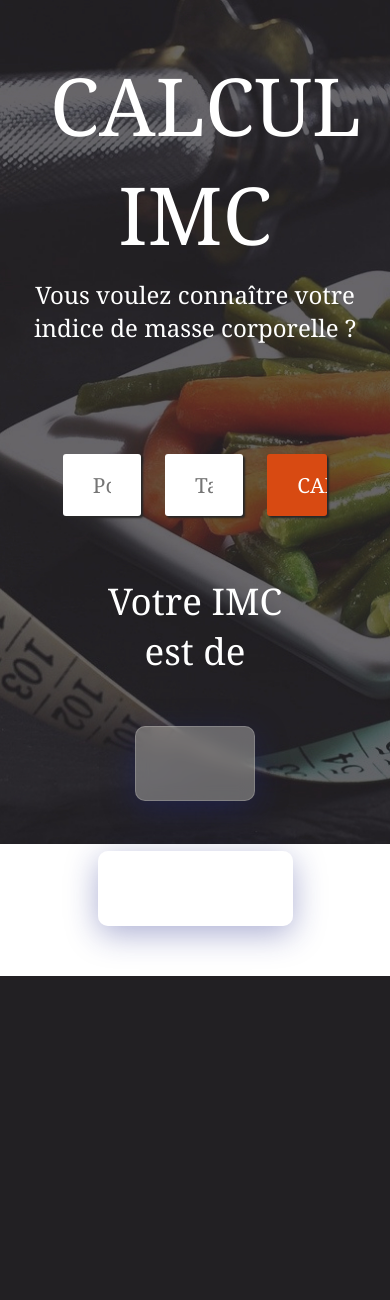
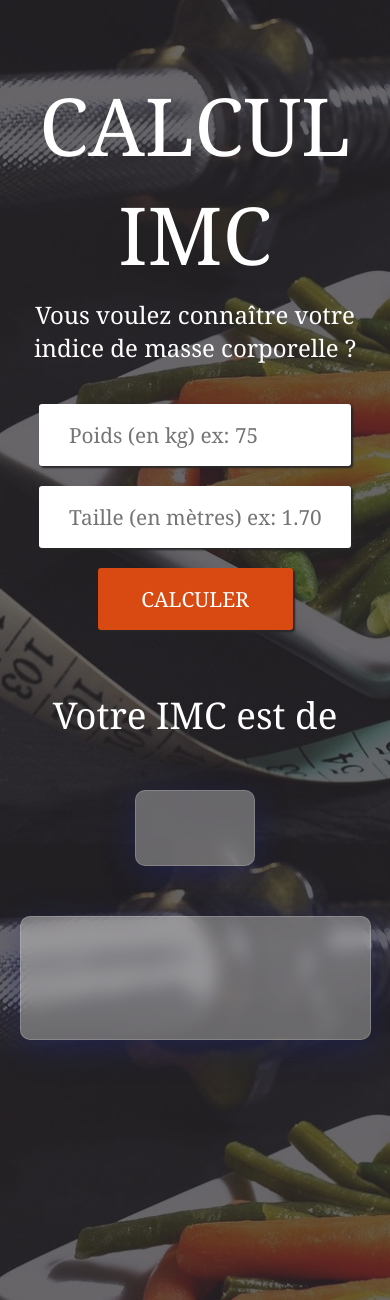
Before and after one commit to Skencker/imc, a PHP site: page / in a window 390 px wide. Before the commit the page ends 976 px from the top, so only its background shows below. Run offline with PHP 8.4, Linux system fonts and the light colour scheme.

Commit message:
version mobile

```diff
--- a/imc.php
+++ b/imc.php
@@ -1,13 +1,13 @@
 <?php
 $imc = '';
 $corpu = '';
+//message erreur
 $error_message = '';
 
 if($_SERVER['REQUEST_METHOD'] === 'POST') {
   $poids = htmlspecialchars( $_POST['poids']);
   $taille = htmlspecialchars( $_POST['taille']);
-  //message erreur
-  $error_message = '';
+
   if (isset($_POST['poids']) && isset($_POST['taille'])){
     if (is_numeric($poids) && is_numeric($taille) && ($poids > 0) && ($taille > 0) && ($poids < 180) && ($taille < 2.5)  ) {
       // Calcul IMC
@@ -28,11 +28,13 @@ if($_SERVER['REQUEST_METHOD'] === 'POST') {
             $corpu = "Vous êtes en Obésité";
             break;
       }
+      unset ($_taille);
+      unset ($_poids);
     } else {
         $error_message = 'Vous devez renseigner un poids et une taille valide, poids en kg et taille en m. ';
     }
   } else {
-      header ('Location: ../calcul-imc/');
+      header ('Location: ../calcul-imc/404.html');
   }
 }
 ?>
--- a/index.php
+++ b/index.php
@@ -1,3 +1,4 @@
+
 <!DOCTYPE html>
 <html lang="fr">
 <head>
@@ -13,23 +14,22 @@
     <header>
       <h1>Calcul IMC</h1>
       <h2>Vous voulez connaître votre indice de masse corporelle ?</h2>
-      <form method="POST" action="index.php" required>
-        <input type="text" class="form-control" id="poids" name="poids" placeholder="Poids (en kg) ex: 75">
-        <input type="text" class="form-control" id="taille" name="taille" placeholder="Taille (en mètres) ex: 1.70">
-        <input type="submit" value="Calculer"></button>
-      </form>
+        <form method="POST"  required>
+          <input type="text" class="form-control" id="poids" name="poids" placeholder="Poids (en kg) ex: 75">
+          <input type="text" class="form-control" id="taille" name="taille" placeholder="Taille (en mètres) ex: 1.70">
+          <input type="submit" value="Calculer"></button>
+        </form>
     </header>
+
     <main>
       <div class="resultat">
         <?php
           include_once "imc.php";
-
           echo '
           <h2> Votre IMC est de </h2>
           <p class="imc">' . $imc . '</p>
           <p class="corpu">' . $corpu . '</p>
           <p class="message"> ' . $error_message .'</p>';
-
 
         ?>
       </div>
--- a/style.css
+++ b/style.css
@@ -19,7 +19,7 @@
   font-size: 80px;
   font-weight: 400;
   text-align: center;
-  padding: 50px;
+  padding-top: 70px;
   text-transform: uppercase;
   padding-bottom: 10px;
 }
@@ -52,7 +52,7 @@ input {
 
 }
 input[type=submit] {
-  width: 10%;
+  width: 20%;
   background: rgb(216, 74, 18);
   color: white;
   text-transform: uppercase;
@@ -106,3 +106,32 @@ p.message {
   color: white;
   padding-top: 50px;
 }
+
+
+@media screen and (max-width:900px) {
+  .container {
+    height: 1300px;
+  }
+  .resultat {
+    width: 90%;
+  }
+
+  form {
+    padding-top: 30px;
+    display: flex;
+    flex-direction: column;
+    align-items: center;
+  }
+  input {
+    width: 80%;
+  }
+
+  input[type=submit] {
+    width: 50%;
+  }
+
+  p.corpu {
+height: 150px;
+  }
+
+}
```
Also changed, not shown: 404.html (added, +14 -0 lines).
